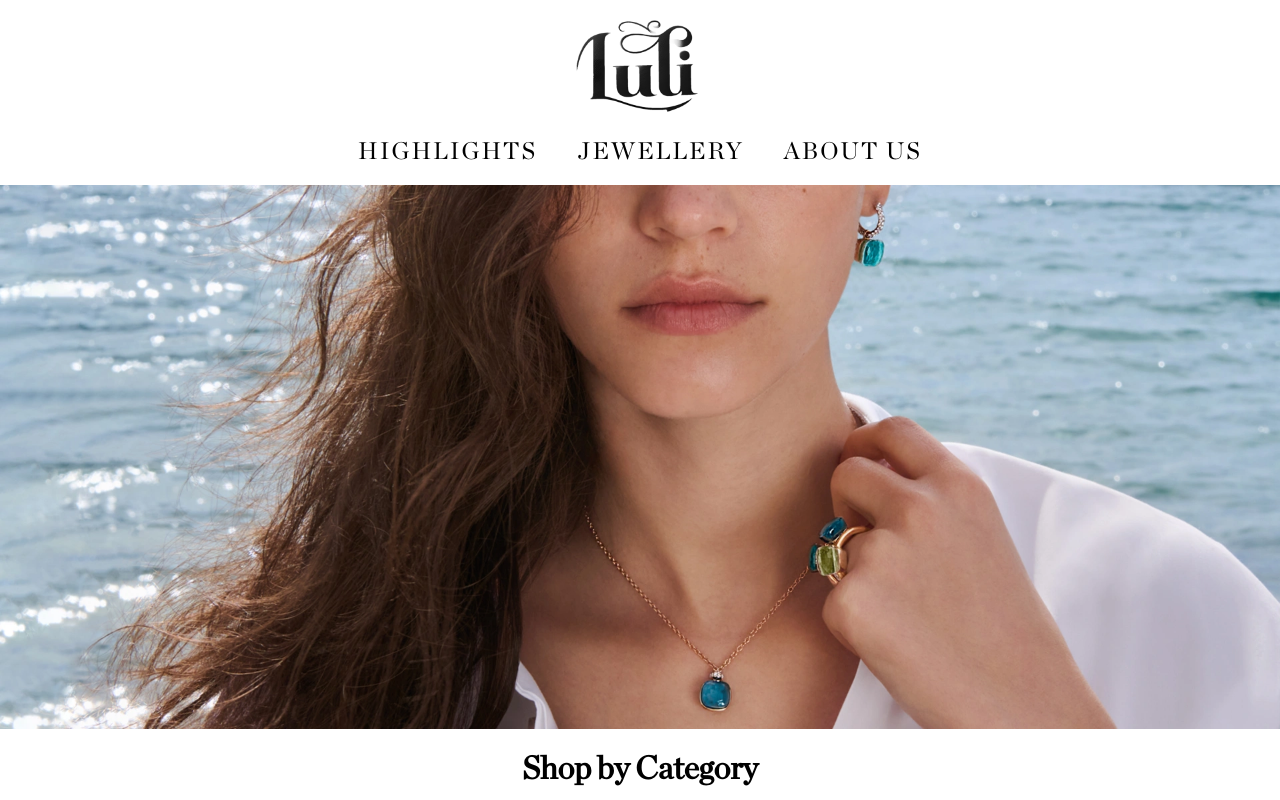
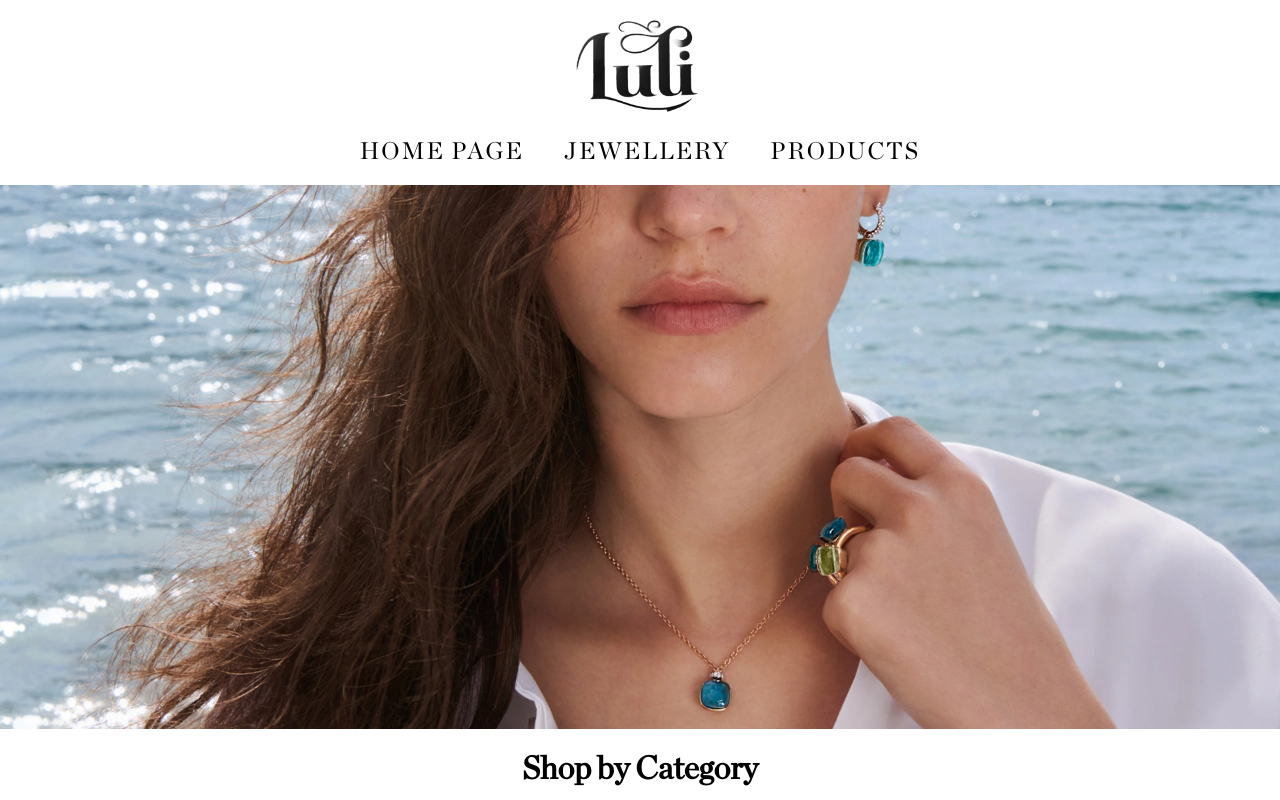
Before and after one commit to khaldoon9kh/ardire, a React (Create React App) app: page / in a window 1280 px wide. Shown: the top 800 px of the page. Built offline with nearby package versions, Linux system fonts and the light colour scheme.

Commit message:
add link

```diff
--- a/package.json
+++ b/package.json
@@ -2,7 +2,7 @@
   "name": "ardire",
   "version": "0.1.0",
   "private": true,
-  "homepage": "https://khaldoon9kh.github.io/ardire",
+  "homepage": "https://khaldoon9kh.github.io/",
   "dependencies": {
     "@testing-library/jest-dom": "^5.17.0",
     "@testing-library/react": "^13.4.0",
--- a/src/Translation/English.json
+++ b/src/Translation/English.json
@@ -1,7 +1,7 @@
 {
     "nav": {
-        "HIGHLIGHTS": "HIGHLIGHTS",
+        "HIGHLIGHTS": "HOME PAGE",
         "JEWELLERY": "JEWELLERY",
-        "ABOUTUS": "ABOUT US"
+        "ABOUTUS": "PRODUCTS"
     }
 }
--- a/src/components/Categorybody/index.css
+++ b/src/components/Categorybody/index.css
@@ -50,6 +50,11 @@
     border: 2px solid transparent;
 }
 
+.productCell a{
+    text-decoration: none;
+    color: black;
+}
+
 .productCell:hover{
     /* background-color: rgb(244, 240, 238); */
     border: 2px solid rgb(244, 240, 238);
--- a/src/components/Categorybody/index.jsx
+++ b/src/components/Categorybody/index.jsx
@@ -1,4 +1,5 @@
 import React, {useState, useEffect} from 'react';
+import { Link } from 'react-router-dom';
 import './index.css';
 import LandingImg from "../../imgs/landingImg.webp"
 import iconicEarings1 from "../../imgs/iconicEarings.png";
@@ -189,11 +190,13 @@ const CategoryBody = () => {
     const productCell = (slide) => {
         return (
             <div className='productCell'>
-                <img src={slide.img} alt={slide.title} />
-                <h3>{slide.title}</h3>
-                <p className='materialText'>{slide.materialType}</p>
-                <p className='prodPriceText'>${slide.price}</p>
-            </div>
+                    <Link to="/product">
+                    <img src={slide.img} alt={slide.title} />
+                    <h3>{slide.title}</h3>
+                    <p className='materialText'>{slide.materialType}</p>
+                    <p className='prodPriceText'>${slide.price}</p>
+                    </Link>
+                </div>
         )
     }
 
--- a/src/components/InstaSec/index.css
+++ b/src/components/InstaSec/index.css
@@ -1,3 +1,5 @@
+/* Laptop breakpoint */
+@media (min-width: 769px) {
     .InstaSec{
         margin: 20px 0px;
         padding: 10px 0px;
@@ -39,16 +41,46 @@
         color: black;
     }
 
-/* .swiper-button-next{
-    right: 0px;
-}
-.swiper-button-prev{
-    left: 0px;
-} */
-
     .slideCont p{
         font-size: 1.5rem;
         text-align: center;
         margin: 20px 0px;
         font-family: 'CustomFont', sans-serif;
     }
+}
+
+/* Mobile breakpoint */
+@media (max-width: 768px) {
+    .instaSwiper{
+        /* background-color: blue; */
+        height: 100%;
+    }
+    .InstaSec{
+        margin: 20px 0px;
+        padding: 10px 0px;
+        font-family: 'CustomFont', sans-serif;
+        /* background-color: #f8f8f8; */
+
+    }
+    .catHeaderCont{
+        font-family: 'CustomFont', sans-serif;
+    }
+
+    .catHeaderCont h1{
+        font-family: 'CustomFont', sans-serif;
+        margin: 20px 0px;
+        text-align: center;
+    }
+
+    .catHeaderCont p{
+        font-size: 1rem;
+        text-align: center;
+        margin: 20px 0px;
+    }
+
+    .instaslideCont img{
+        width: 250px;
+        height: 250px;
+    }
+
+}
--- a/src/components/InstaSec/index.jsx
+++ b/src/components/InstaSec/index.jsx
@@ -69,8 +69,8 @@ const InstaSec = () => {
             <Swiper
                 navigation={true}
                 modules={[Navigation]}
-                className="mySwiper"
-                slidesPerView={4}
+                className="instaSwiper"
+                slidesPerView={window.innerWidth < 768 ? 1 : 4} // Change value to 1 for mobile devices
                 loop={true}
             >
                 {slides.map((slide, index) => (
--- a/src/components/NavBar/index.css
+++ b/src/components/NavBar/index.css
@@ -16,6 +16,11 @@
         font-size: 14px; /* Adjust font size for mobile */
         font-family: 'CustomFont', sans-serif;
         /* background-color: blue; */
+    }
+
+    .nav-items div a {
+        text-decoration: none;
+        color: black;
     }
 
     .logoCont {
@@ -48,6 +53,11 @@
         letter-spacing: 2px;
     }
 
+    .nav-items div a {
+        text-decoration: none;
+        color: black;
+    }
+
     .logoCont{
         margin-bottom: 18px;
     }
--- a/src/components/NavBar/index.jsx
+++ b/src/components/NavBar/index.jsx
@@ -1,4 +1,5 @@
 import React from 'react';
+import { Link } from 'react-router-dom';
 import Logo from '../../imgs/logo.png';
 import './index.css';
 import { useLanguageContext } from "../../context/languageContext";
@@ -8,12 +9,14 @@ const NavBar = () => {
     return (
         <div className='navbarCont'>
             <div className="logoCont">
+            <Link to="/">
                 <img src={Logo} alt="Logo" className='logoImg' />
+            </Link>
             </div>
             <div className="nav-items">
-                <div>{t("nav.HIGHLIGHTS")}</div>
-                <div>{t("nav.JEWELLERY")}</div>
-                <div>{t("nav.ABOUTUS")}</div>
+                <div><Link to="/">{t("nav.HIGHLIGHTS")}</Link></div>
+                <div><Link to="/product">{t("nav.JEWELLERY")}</Link></div>
+                <div><Link to="/category">{t("nav.ABOUTUS")}</Link></div>
             </div>
         </div>
     );
```
Lines whose indentation alone changed are shown as unchanged.
